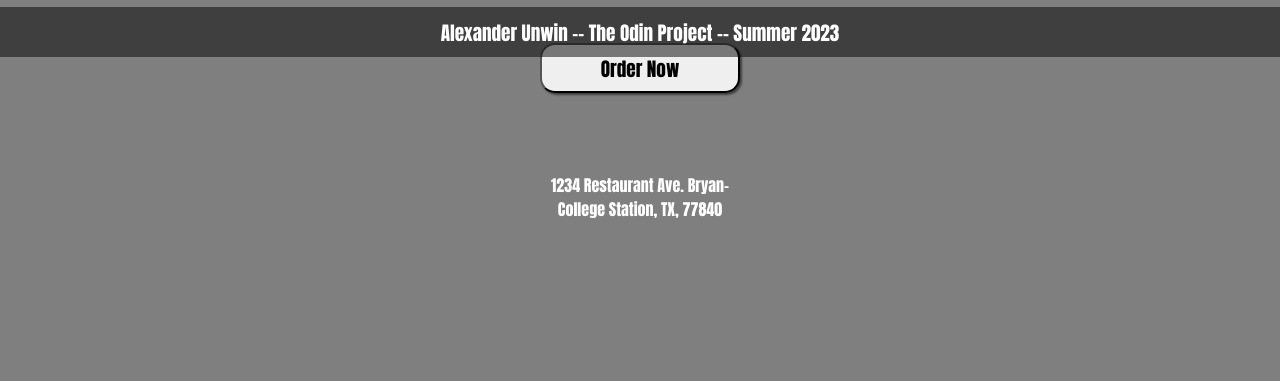
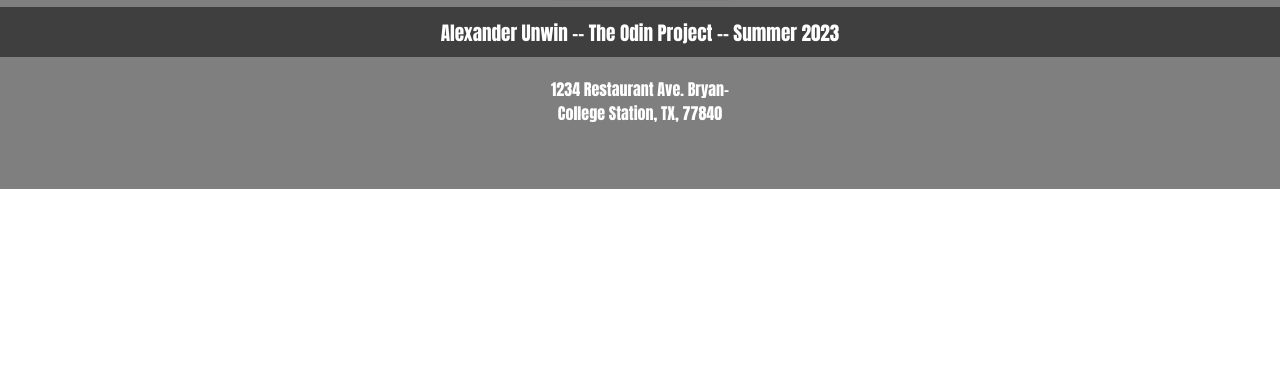
Before and after one commit to lex23unwin/11restaurantPage, a plain HTML site: page index.html in a window 1280 px wide. Shown: the part 743-1124 px from the top of the page. After the commit the page ends 932 px from the top, so only its background shows below. Drawn offline with Linux system fonts and the light colour scheme.

Commit message:
Why isn't githubpages working

```diff
--- a/style.css
+++ b/style.css
@@ -40,7 +40,7 @@
     background-color: rgba(0,0,0,0.5);
     margin-top: 5em;
     gap: 5em;
-    padding: 10em;
+    padding: 4em;
 }
 
 .cta {
```
